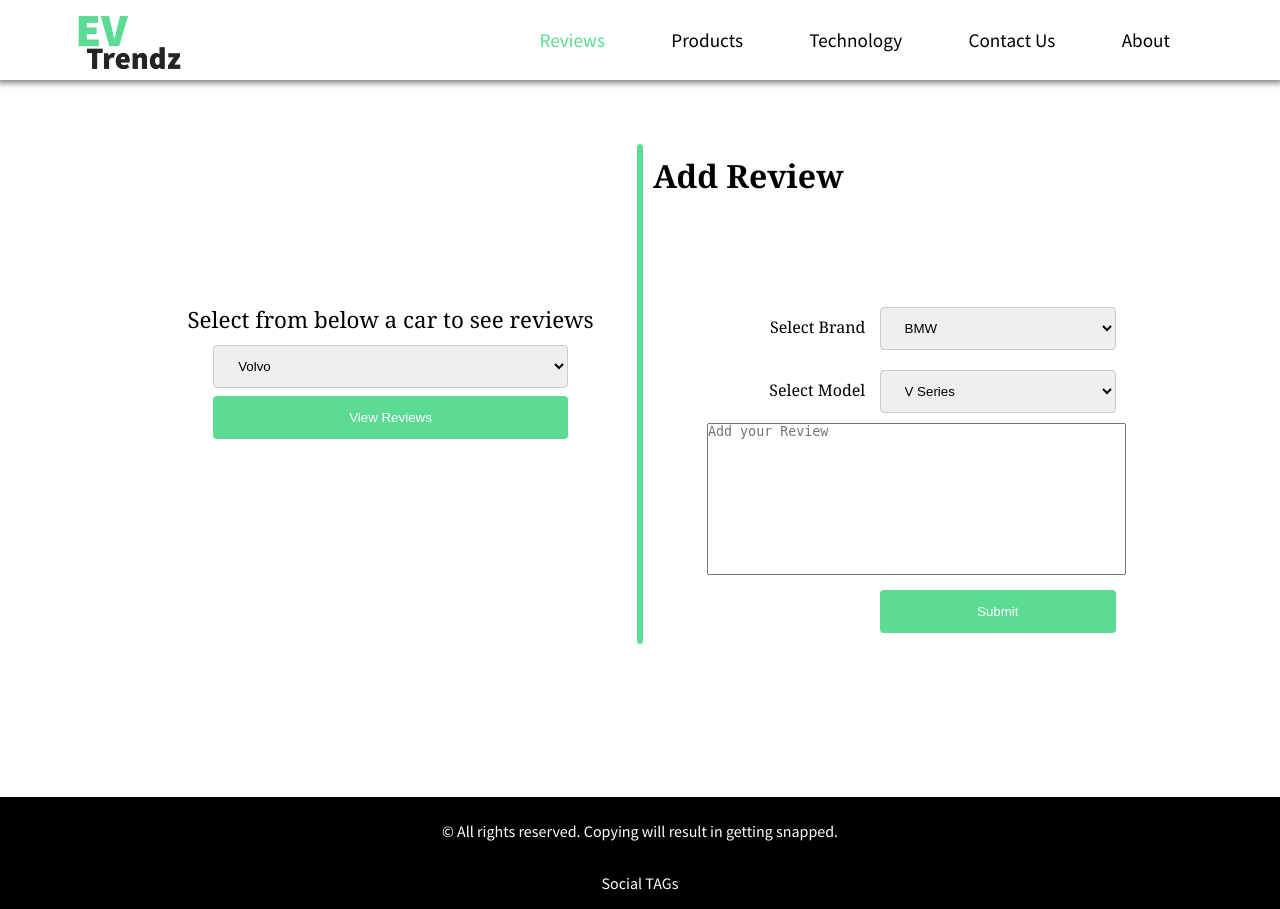
After one commit to recursiveo/ev-blog, a Flask app: page /review-home in a window 1280 px wide. The commit adds this page. Run offline with Flask 2, Linux system fonts and the light colour scheme.

Commit message:
reviews-page-initial-commit

```diff
--- a/app.py
+++ b/app.py
@@ -1,12 +1,58 @@
-from flask import Flask, jsonify, render_template
+from flask import Flask, render_template, request
+
+from src.logger import get_logger
+from src.process_reviews import Reviews
 
 app = Flask(__name__)
+review_data = Reviews()
 
+logger = get_logger()
 
 @app.route('/')
 def hello_world():
     return render_template('index.html')
 
+@app.route('/review-home')
+def reviews():
+    try:
+        # return render_template('reviews.html')
+        return render_template('review-home.html')
+    except Exception as e:
+        logger.error(e)
+        raise e
+
+
+# @app.route('/reviews-get-data', methods=['GET'])
+# def fetch_review_data():
+#     try:
+#         data = review_data.get_reviews()
+#         response = jsonify(data)
+#         return response
+#     except Exception as e:
+#         logger.error(e)
+#         raise e
+
+@app.route('/reviews', methods=['GET'])
+def show_reviews():
+    try:
+        data = review_data.get_reviews()
+        return render_template('reviews.html', list_data=data)
+    except Exception as e:
+        logger.error(e)
+        raise e
+
+
+@app.route('/submit-review', methods=['POST'])
+def submit_review():
+    try:
+        data = request.get_json()
+        logger.info(data)
+        review_data.set_review_data(data)
+        return 'ok'
+    except Exception as e:
+        logger.error(e)
+        raise e
+
 
 if __name__ == '__main__':
     app.run(port=7000)
--- /dev/null
+++ b/requirements.txt
@@ -0,0 +1,3 @@
+dnspython==2.1.0
+Flask==2.0.2
+pymongo==3.12.0
--- /dev/null
+++ b/src/logger.py
@@ -0,0 +1,13 @@
+import logging
+
+METHOD = "[%(filename)s:%(lineno)s - %(funcName)10s() ] %(message)s"
+logging.basicConfig(level=logging.DEBUG, format=METHOD)
+logger = logging.getLogger(__name__)
+
+
+def get_logger():
+    try:
+        return logger
+    except Exception as e:
+        print("EXCEPTION SETTING LOGGER: ", e)
+        raise e
--- /dev/null
+++ b/static/js/reviews-home.js
@@ -0,0 +1,34 @@
+"use strict";
+
+function $(id) {
+    return document.getElementById(id);
+}
+
+var submit_review = async () => {
+    var review = {
+        name: 'username',
+        brand: $('car-brand').value,
+        model: $('car-model').value,
+        review_text: $('review').value
+    };
+    console.log(review)
+    var res = await fetch('/submit-review', {
+        method: 'POST',
+        headers: {"Content-type": "application/json"},
+        body: JSON.stringify(review)
+        //{"Content-type": "application/json; charset=UTF-8"},
+    });
+    if (res && res.ok) {
+        let json = res.json();
+        console.log(json);
+    } else {
+        console.log("Error : " + res.status);
+    }
+}
+
+var goto_reviews = () => {
+
+    $('show-reviews').onclick = function () {
+        location.href = '/reviews';
+    }
+}
--- /dev/null
+++ b/static/styles/reviews-style.css
@@ -0,0 +1,124 @@
+:root {
+    --eco: #5CDB95;
+    --off-white: #f7f7f7;
+    --cap-violet: #3f48cc;
+    --hr-blue: #05386b
+}
+
+.review-column {
+    float: left;
+    width: 50%;
+    min-height: 500px;
+    padding: 10px;
+}
+
+.review-column-left {
+    margin-top: 150px;
+    text-align: center;
+}
+
+.row:after {
+    content: "";
+    display: table;
+    clear: both;
+}
+
+.review-btn {
+    background-color: var(--eco);
+    color: white;
+    padding: 10px 20px;
+    text-align: center;
+    border: none;
+    border-radius: 5px;
+    transition-duration: 0.4s;
+    cursor: pointer;
+
+    font-size: 1.4rem;
+}
+
+.review-btn:hover {
+    background-color: #4CAF50;
+    color: white;
+}
+
+.review-box {
+    border: 1px solid grey;
+    height: 500px;
+    text-align: center;
+    padding: 1rem;
+
+}
+
+.review-column-left input[type=text], .review-column-left select {
+    width: 75%;
+    padding: 12px 20px;
+
+    display: inline-block;
+    border: 1px solid #ccc;
+    border-radius: 4px;
+    box-sizing: border-box;
+}
+
+.review-column-left input[type=submit] {
+    width: 75%;
+    background-color: var(--eco);
+    color: white;
+    padding: 14px 20px;
+    margin: 8px 0;
+    border: none;
+    border-radius: 4px;
+    cursor: pointer;
+    transition-duration: 0.4s;
+}
+
+.review-column-left input[type=submit]:hover {
+    background-color: #45a049;
+}
+
+.review-label {
+    font-size: 1.4rem;
+    margin-bottom: 10px;
+}
+
+/*  ==========================================================    */
+.review-column-right input[type=text], .review-column-right select {
+    width: 50%;
+    padding: 12px 20px;
+    margin: 10px;
+    display: inline-block;
+    border: 1px solid #ccc;
+    border-radius: 4px;
+    box-sizing: border-box;
+}
+
+.review-column-right input[type=submit] {
+    width: 50%;
+    background-color: var(--eco);
+    color: white;
+    padding: 14px 20px;
+    margin: 10px;
+    border: none;
+    border-radius: 4px;
+    cursor: pointer;
+    transition-duration: 0.4s;
+}
+
+.review-column-right input[type=submit]:hover {
+    background-color: #45a049;
+}
+
+.input-area {
+    margin-top: 100px;
+    text-align: right;
+}
+
+.vl {
+    border-left: 6px solid var(--eco);
+    height: 500px;
+    border-radius: 10px;
+}
+
+.review-column-right textarea {
+    resize: none;
+
+}
--- a/static/styles/styles-main.css
+++ b/static/styles/styles-main.css
@@ -390,7 +390,7 @@ main {
 /*-------------------------------------*/
 
 .footer {
-    position:absolute;
+    position:relative;
    bottom:0;
    width:100%;
     margin: 0;
--- a/templates/index.html
+++ b/templates/index.html
@@ -42,7 +42,7 @@
         <p><h1>PAGE under construction :-[ </h1></p>
         <p>
         <ul>
-            <li><a href="#">PAGE 1</a></li>
+            <li><a href="{{ url_for('reviews') }}" >Reviews-page</a></li>
             <li><a href="#">PAGE 2</a></li>
             <li><a href="#">PAGE 3</a></li>
             <li><a href="#">PAGE 4</a></li>
@@ -67,6 +67,5 @@
         </div>
     </div>
 </footer>
-
 </body>
 </html>
--- /dev/null
+++ b/templates/review-home.html
@@ -0,0 +1,113 @@
+<!DOCTYPE html>
+<html lang="en">
+<head>
+    <meta charset="UTF-8">
+    <meta content="width=device-width, initial-scale=1.0" name="viewport">
+    <title>Home - EVTrendz</title>
+    <link rel="stylesheet" type="text/css" href="{{ url_for('static',filename='styles/styles-main.css') }}">
+    <link rel="stylesheet" type="text/css" href="{{ url_for('static',filename='styles/reviews-style.css') }}">
+    <script type="text/javascript" rel="script" src="{{ url_for('static', filename = 'js/reviews-home.js') }}"></script>
+</head>
+<body>
+<header>
+    <div class="navbar top-fixed">
+        <img class="logo" src="../static/images/logo_cr.png">
+        <nav>
+            <input type="checkbox"/>
+            <div class="menu-wrapper">
+                <ul class="responsive-text" id="menu">
+                    <div class="menulist-container">
+                        <li><a class="active" href="#">Reviews</a></li>
+                        <li><a href="#">Products</a></li>
+                        <li><a href="#">Technology</a></li>
+                        <li><a href="#">Contact Us</a></li>
+                        <li><a href="#">About</a></li>
+                    </div>
+                </ul>
+                <svg class="caret" fill="currentColor" height="35" id="icon" viewBox="0 0 16 16"
+                     width="35" xmlns="http://www.w3.org/2000/svg">
+                    <path d="M2.5 12a.5.5 0 0 1 .5-.5h10a.5.5 0 0 1 0 1H3a.5.5 0 0 1-.5-.5zm0-4a.5.5 0 0 1 .5-.5h10a.5.5 0 0 1 0 1H3a.5.5 0 0 1-.5-.5zm0-4a.5.5 0 0 1 .5-.5h10a.5.5 0 0 1 0 1H3a.5.5 0 0 1-.5-.5z"
+                          fill-rule="evenodd"/>
+                </svg>
+            </div>
+
+        </nav>
+
+    </div>
+</header>
+
+<main class="content">
+
+    <div class="row">
+        <div class="review-column">
+            <div class="view-review-column">
+                <div class="review-column-left">
+                    <p class="review-label">
+                        <label for="car">Select from below a car to see reviews</label>
+                    </p>
+                    <select name="car" id="car">
+                        <option value="volvo">Volvo</option>
+                        <option value="saab">Saab</option>
+                        <option value="mercedes">Mercedes</option>
+                        <option value="audi">Audi</option>
+                    </select>
+                    <input type="submit" value="View Reviews" onclick="goto_reviews()" id="show-reviews">
+                </div>
+
+                <!-- <button class="review-btn btn-center">Button</button> -->
+            </div>
+        </div>
+        <div class="vl"></div>
+        <div class="review-column">
+            <div class="view-review-column">
+                <div class="review-column-right">
+                    <h1>Add Review</h1>
+                    <div class="input-area">
+                        <label for="car-brand">Select Brand</label>
+                        <select name="car" id="car-brand">
+                            <option value="volvo">Volvo</option>
+                            <option value="BMW" selected>BMW</option>
+                            <option value="mercedes">Mercedes</option>
+                            <option value="audi">Audi</option>
+                        </select>
+                        <br>
+                        <label for="car-type">Select Model</label>
+                        <select name="car" id="car-model">
+                            <option value="V Series" selected>V Series</option>
+                            <option value="V Series">V Series</option>
+                            <option value="V Series">V Series</option>
+                            <option value="V Series">V Series</option>
+                        </select>
+                        <br>
+                        <!-- <label for="review"> Review </label><br>  -->
+                        <textarea rows="10"
+                                  cols="50"
+                                  placeholder="Add your Review"
+                                  id="review"></textarea>
+                        <br>
+                        <input type="submit" name="submit" id="submit-review" onclick="submit_review()">
+                    </div>
+
+                </div>
+
+                <!-- <button class="review-btn btn-center">Button</button> -->
+            </div>
+        </div>
+    </div>
+</main>
+
+<!--    ------------------ Main Content - End ------------------      -->
+
+<footer class="footer">
+    <div class="center">
+        <div class="box top-box">
+            &copy All rights reserved. Copying will result in getting snapped.
+        </div>
+        <div class="box">
+            Social TAGs
+        </div>
+    </div>
+</footer>
+
+</body>
+</html>
```
Also changed, not shown: src/mongo_connection.py (added, +16 -0 lines), src/process_reviews.py (added, +35 -0 lines), src/reviews_dao.py (added, +47 -0 lines), static/js/reviews.js (added, +17 -0 lines), templates/reviews.html (added, +134 -0 lines).
